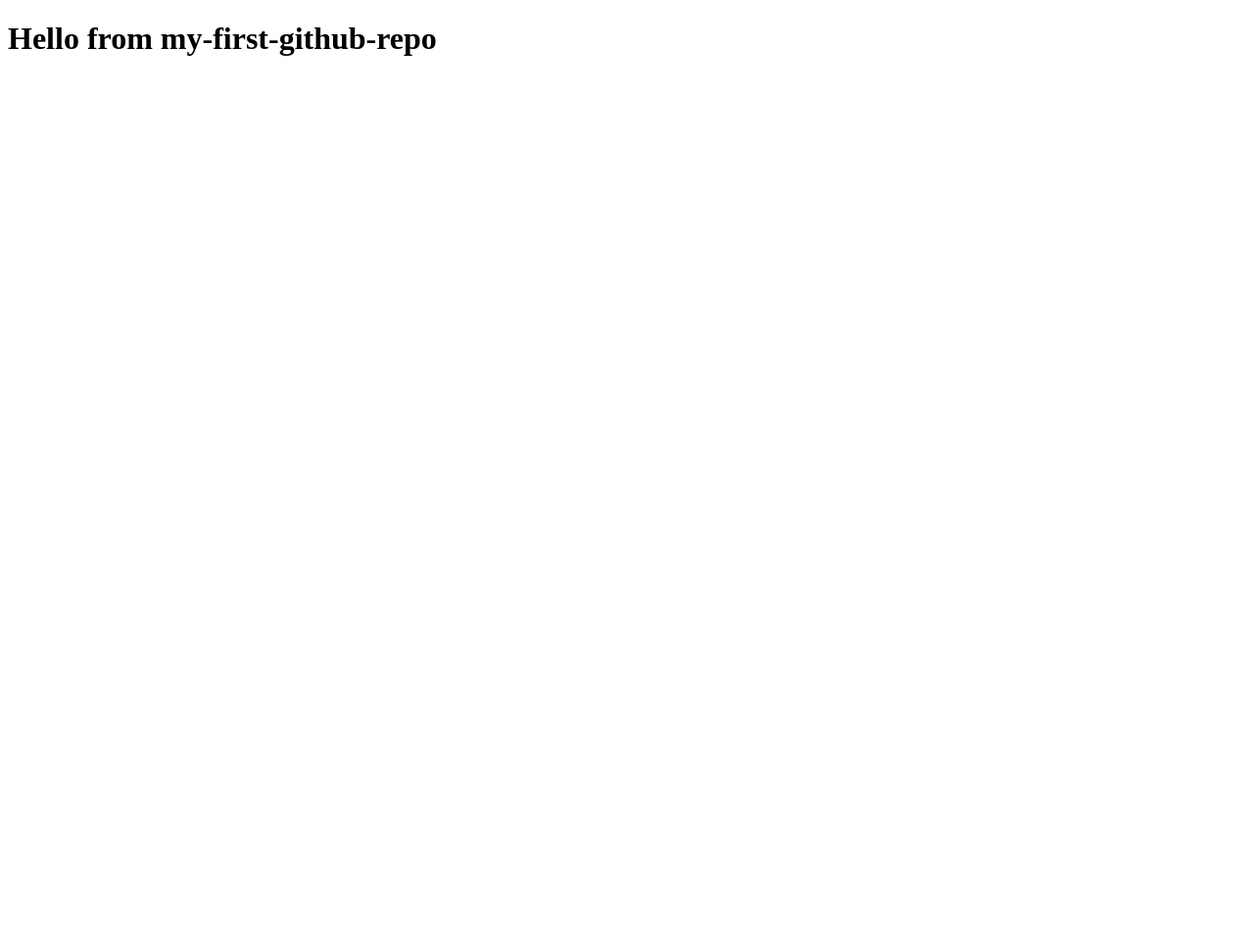
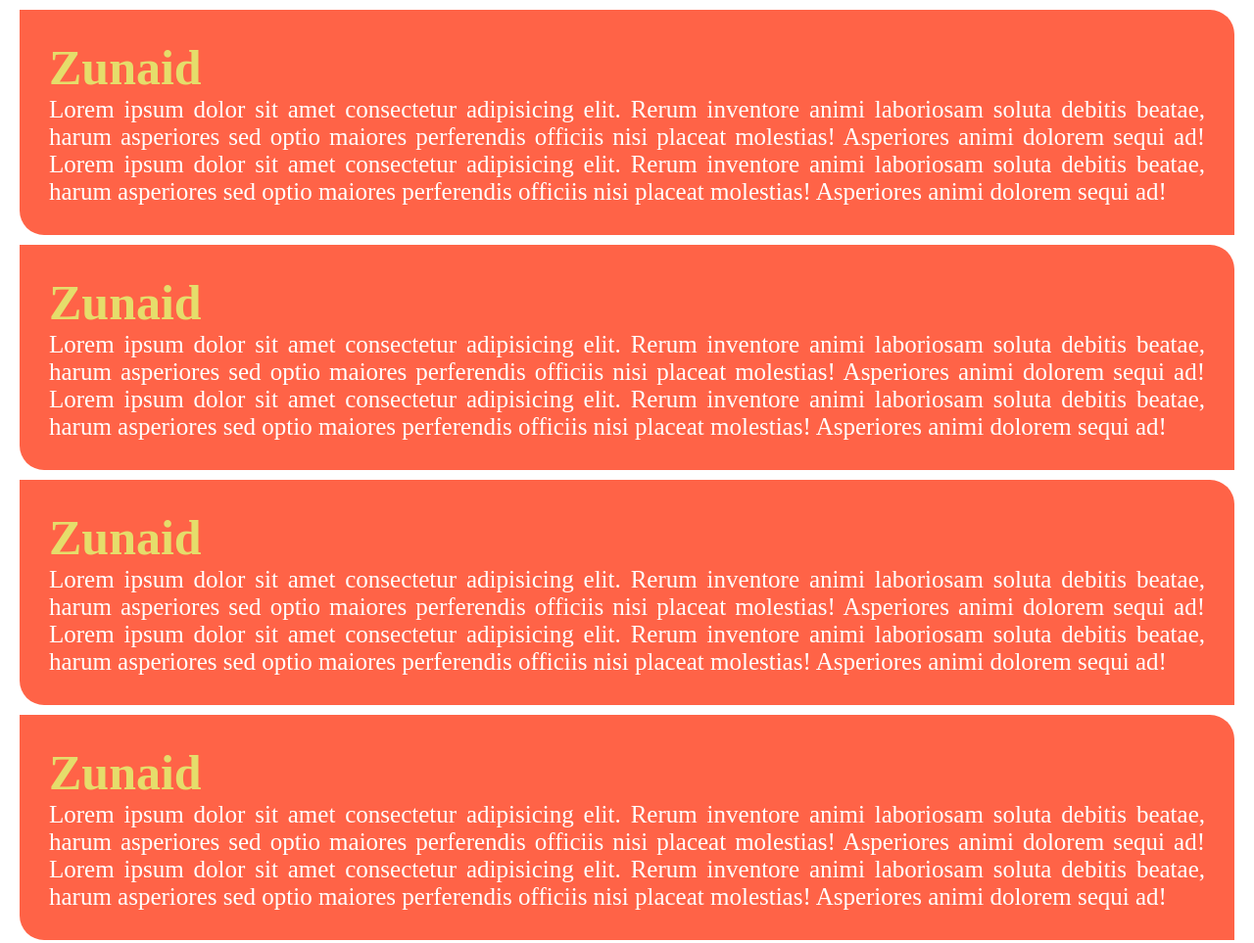
Before and after one commit to zunaid1/my-first-github-repo, a plain HTML site: page index.html in a window 1280 px wide. Shown: the whole page at 98% size. Before the commit the page ends 800 px from the top, so only its background shows below. Drawn offline with Linux system fonts and the light colour scheme.

Commit message:
some changes home page

```diff
--- a/index.html
+++ b/index.html
@@ -5,8 +5,34 @@
 	<meta charset="UTF-8">
 	<meta name="viewport" content="width=device-width, initial-scale=1.0">
 	<title>my-first-github-repo</title>
+
+	<link rel="stylesheet" href="style.css">
+
 </head>
 <body>
-	<h1>Hello from my-first-github-repo</h1>
+
+
+<div>
+	<h1>Zunaid</h1>
+	<p>Lorem ipsum dolor sit amet consectetur adipisicing elit. Rerum inventore animi laboriosam soluta debitis beatae, harum asperiores sed optio maiores perferendis officiis nisi placeat molestias! Asperiores animi dolorem sequi ad! Lorem ipsum dolor sit amet consectetur adipisicing elit. Rerum inventore animi laboriosam soluta debitis beatae, harum asperiores sed optio maiores perferendis officiis nisi placeat molestias! Asperiores animi dolorem sequi ad!
+	</p>
+</div>
+<div>
+	<h1>Zunaid</h1>
+	<p>Lorem ipsum dolor sit amet consectetur adipisicing elit. Rerum inventore animi laboriosam soluta debitis beatae, harum asperiores sed optio maiores perferendis officiis nisi placeat molestias! Asperiores animi dolorem sequi ad! Lorem ipsum dolor sit amet consectetur adipisicing elit. Rerum inventore animi laboriosam soluta debitis beatae, harum asperiores sed optio maiores perferendis officiis nisi placeat molestias! Asperiores animi dolorem sequi ad!
+	</p>
+</div>
+<div>
+	<h1>Zunaid</h1>
+	<p>Lorem ipsum dolor sit amet consectetur adipisicing elit. Rerum inventore animi laboriosam soluta debitis beatae, harum asperiores sed optio maiores perferendis officiis nisi placeat molestias! Asperiores animi dolorem sequi ad! Lorem ipsum dolor sit amet consectetur adipisicing elit. Rerum inventore animi laboriosam soluta debitis beatae, harum asperiores sed optio maiores perferendis officiis nisi placeat molestias! Asperiores animi dolorem sequi ad!
+	</p>
+</div>
+<div>
+	<h1>Zunaid</h1>
+	<p>Lorem ipsum dolor sit amet consectetur adipisicing elit. Rerum inventore animi laboriosam soluta debitis beatae, harum asperiores sed optio maiores perferendis officiis nisi placeat molestias! Asperiores animi dolorem sequi ad! Lorem ipsum dolor sit amet consectetur adipisicing elit. Rerum inventore animi laboriosam soluta debitis beatae, harum asperiores sed optio maiores perferendis officiis nisi placeat molestias! Asperiores animi dolorem sequi ad!
+	</p>
+</div>
+
+
 </body>
 </html>
--- /dev/null
+++ b/style.css
@@ -0,0 +1,24 @@
+*{
+	margin: 0;
+	padding: 0;
+}
+
+div{
+	background-color: tomato;
+	/* margin: 10px; */
+	margin: 10px 20px;
+	border-radius: 0px 25px;
+	padding: 30px;
+	font-size: 25px;
+	text-align: justify;
+
+}
+
+
+div h1{
+	color: rgb(229, 221, 107);
+}
+
+div p{
+	color: white;
+}
```
